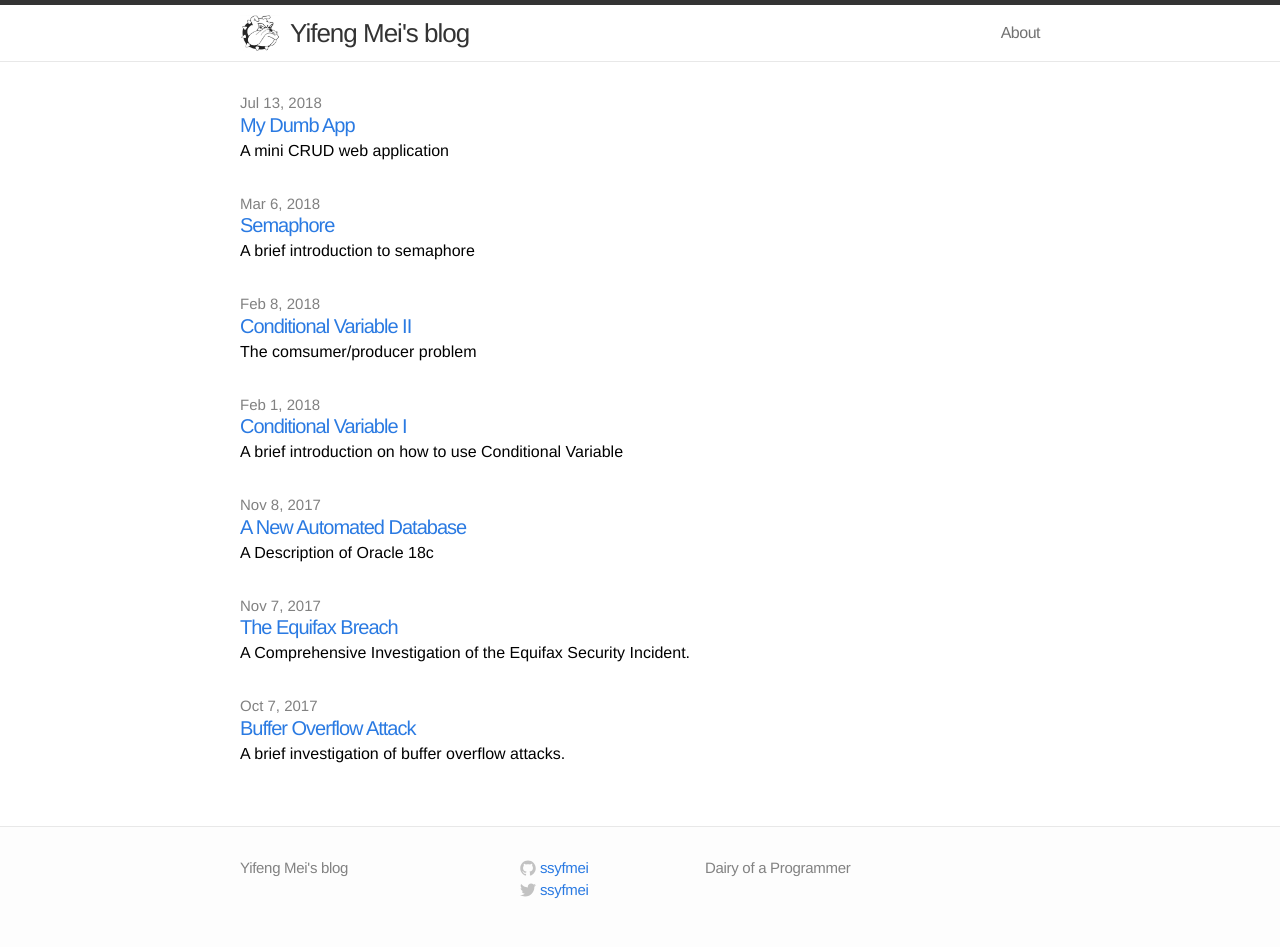
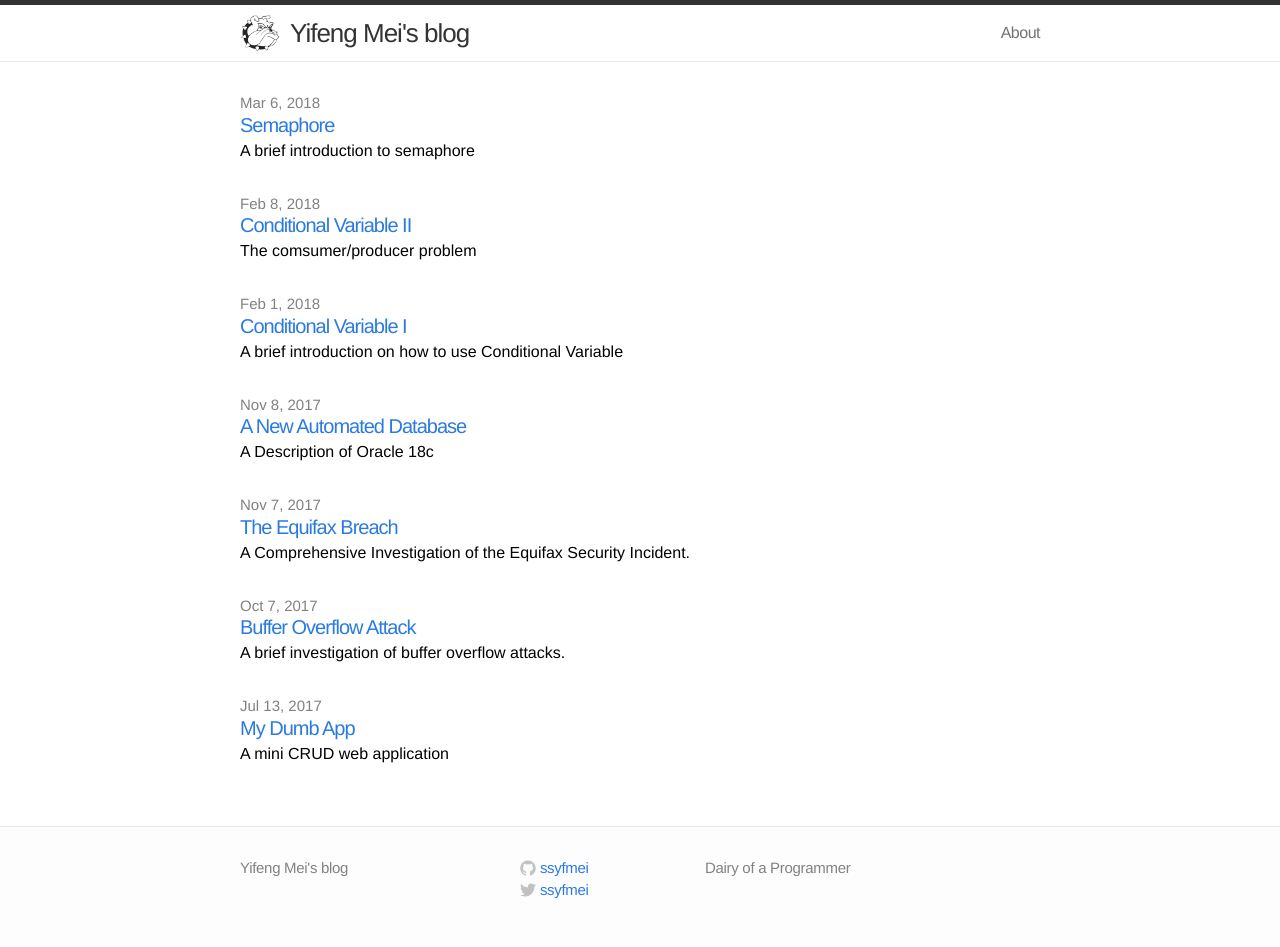
Before and after one commit to ssyfmei/ssyfmei.github.io, a Jekyll site: the page built from index.html, in a window 1280 px wide. Built offline with Jekyll 4.4.1, drawn with Linux system fonts in a browser that asks for light colours.

Commit message:
Update and rename 2018-07-13-My Dumb App.markdown to 2017-07-13-My Dumb App.markdown

```diff
--- a/_posts/2018-07-13-My Dumb App.markdown
+++ b/_posts/2017-07-13-My Dumb App.markdown
@@ -3,10 +3,10 @@ layout: post
 comments: true
 title:  "My Dumb App"
 excerpt: "A mini CRUD web application"
-date:   2018-07-13 12:00:00
+date:   2017-07-13 12:00:00
 mathjax: false
 ---
-### 07/13/218
+### 07/13/2017
 
 #### How to set up MySQL
 
```
